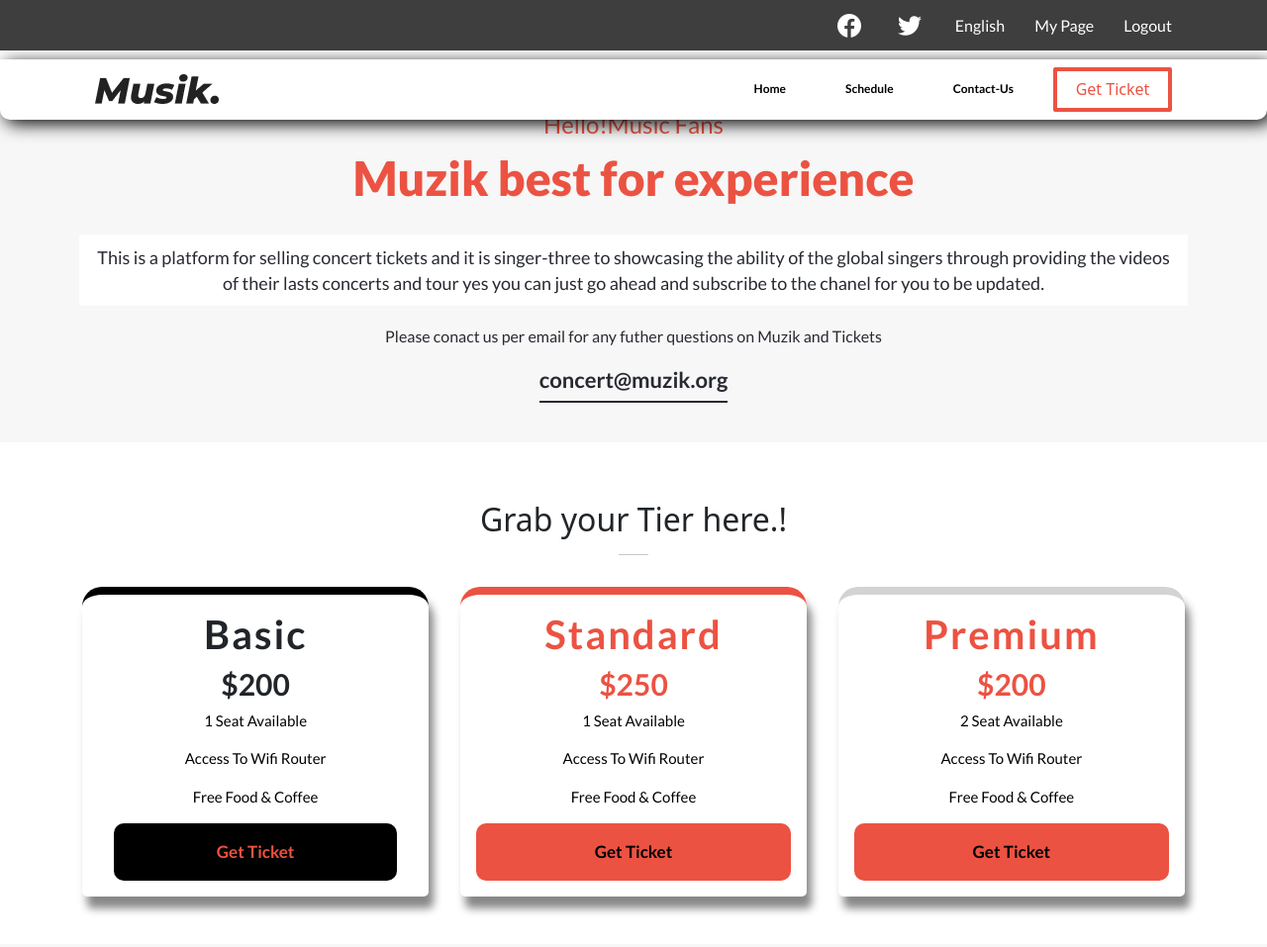
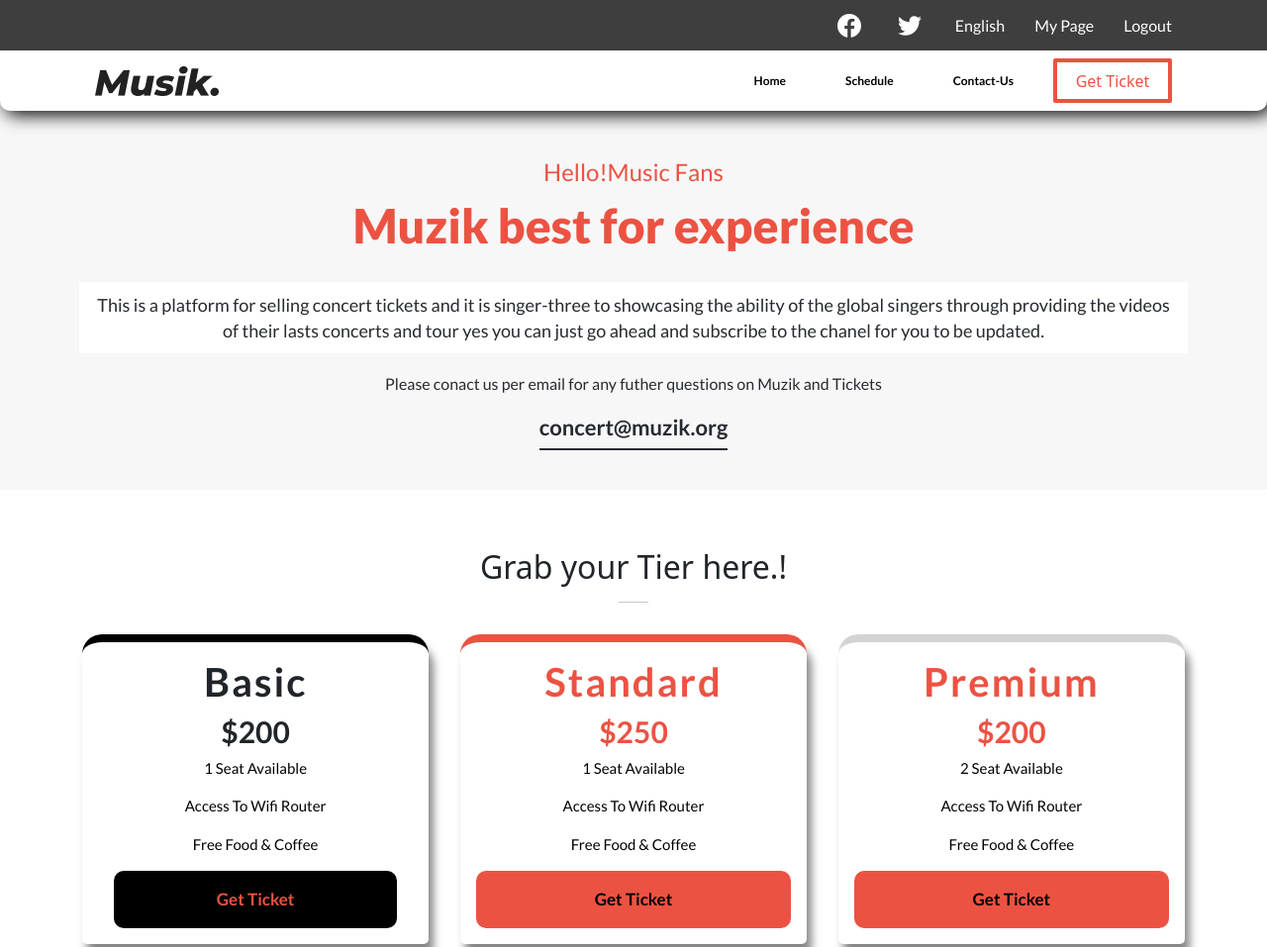
Before and after one commit to Moise-code/capstone1-concert-website, a website: page about.html in a window 1280 px wide. Shown: the top 957 px of the page at 99% size. Drawn offline with nearby package versions, Linux system fonts and the light colour scheme.

Commit message:
Fix navigation in styles file

```diff
--- a/main.css
+++ b/main.css
@@ -628,6 +628,7 @@ header .active .bar:nth-child(3) {
   color: #ec5242;
   font-family: "Lato", sans-serif;
   font-size: 24px;
+  margin-top: 3rem;
 }
 
 .about-section .about-section-secondParagraph {
@@ -752,6 +753,10 @@ header .active .bar:nth-child(3) {
   header .nav-lists.active {
     left: 0%;
   }
+
+  /* .top-nav{
+    display: none;
+  } */
 }
 
 @media (min-width: 768px) {
@@ -807,7 +812,9 @@ header .active .bar:nth-child(3) {
     background-color: white;
     padding: 0.5rem 6rem;
     box-shadow: 5px 4px 18px #000;
-    top: 7.5%;
+
+    /* top: 7.5%; */
+    margin-top: 3.2rem;
   }
 
   header > nav,
```
Also changed, not shown: index.html (+1 -0 lines).
